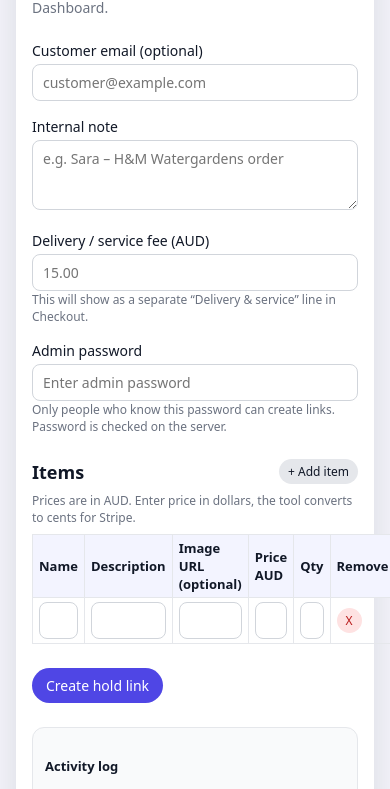
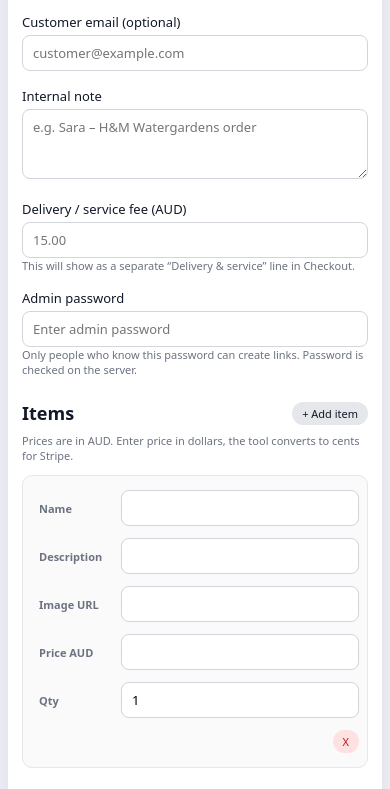
Before and after one commit to PLAyEr2002002/yodi-hold-tool, a website: page public/index.html in a window 390 px wide. Shown: the part 146-935 px from the top of the page. Drawn offline with Linux system fonts and the light colour scheme.

Commit message:
added mobile responsiveness

```diff
--- a/public/index.html
+++ b/public/index.html
@@ -72,10 +72,16 @@
         color: #6b7280;
       }
 
+      /* Table and items */
+
+      .table-wrapper {
+        width: 100%;
+        margin-top: 8px;
+      }
+
       table {
         width: 100%;
         border-collapse: collapse;
-        margin-top: 8px;
         font-size: 13px;
       }
 
@@ -203,18 +209,125 @@
         font-size: 13px;
       }
 
+      /* Mobile styles */
       @media (max-width: 640px) {
-        .container {
-          padding: 24px 16px 32px;
+        body {
+          padding: 24px 8px;
         }
 
-        table {
-          font-size: 12px;
+        .container {
+          padding: 20px 14px 28px;
+          border-radius: 12px;
         }
 
+        h1 {
+          font-size: 22px;
+        }
+
+        label {
+          font-size: 13px;
+        }
+
+        input[type="text"],
+        input[type="number"],
+        input[type="password"],
+        textarea {
+          font-size: 13px;
+        }
+
+        .small {
+          font-size: 11px;
+        }
+
+        /* Turn the table into stacked cards on mobile */
+        .table-wrapper {
+          margin-top: 12px;
+        }
+
+        table,
+        thead,
+        tbody,
         th,
+        td,
+        tr {
+          display: block;
+        }
+
+        thead {
+          display: none; /* hide headers row on mobile */
+        }
+
+        tbody tr {
+          margin-bottom: 12px;
+          border: 1px solid #e5e7eb;
+          border-radius: 10px;
+          padding: 8px;
+          background: #fafafa;
+        }
+
+        tbody tr:last-child {
+          margin-bottom: 0;
+        }
+
         td {
-          padding: 4px 6px;
+          border: none;
+          padding: 6px 0 6px 90px; /* left space for the label */
+          position: relative;
+        }
+
+        td input {
+          font-size: 13px;
+        }
+
+        /* Per-field labels inside each card */
+        td::before {
+          position: absolute;
+          left: 8px;
+          top: 50%;
+          transform: translateY(-50%);
+          font-size: 11px;
+          font-weight: 600;
+          color: #6b7280;
+          text-transform: none;
+        }
+
+        /* Name */
+        td:nth-child(1)::before {
+          content: "Name";
+        }
+
+        /* Description */
+        td:nth-child(2)::before {
+          content: "Description";
+        }
+
+        /* Image URL */
+        td:nth-child(3)::before {
+          content: "Image URL";
+        }
+
+        /* Price AUD */
+        td:nth-child(4)::before {
+          content: "Price AUD";
+        }
+
+        /* Qty */
+        td:nth-child(5)::before {
+          content: "Qty";
+        }
+
+        /* Remove button cell, no label and right aligned */
+        td:nth-child(6) {
+          padding-left: 0;
+          text-align: right;
+        }
+        td:nth-child(6)::before {
+          content: "";
+        }
+
+        .btn-small {
+          font-size: 11px;
+          padding: 4px 10px;
         }
       }
     </style>
@@ -284,7 +397,8 @@
           for Stripe.
         </div>
 
-        <table class="mt-8">
+        <div class="table-wrapper">
+          <table>
             <thead>
               <tr>
                 <th style="width: 18%">Name</th>
@@ -297,6 +411,7 @@
             </thead>
             <tbody id="itemsBody"></tbody>
           </table>
+        </div>
       </div>
 
       <div class="mt-24">
```
Lines whose indentation alone changed are shown as unchanged.
